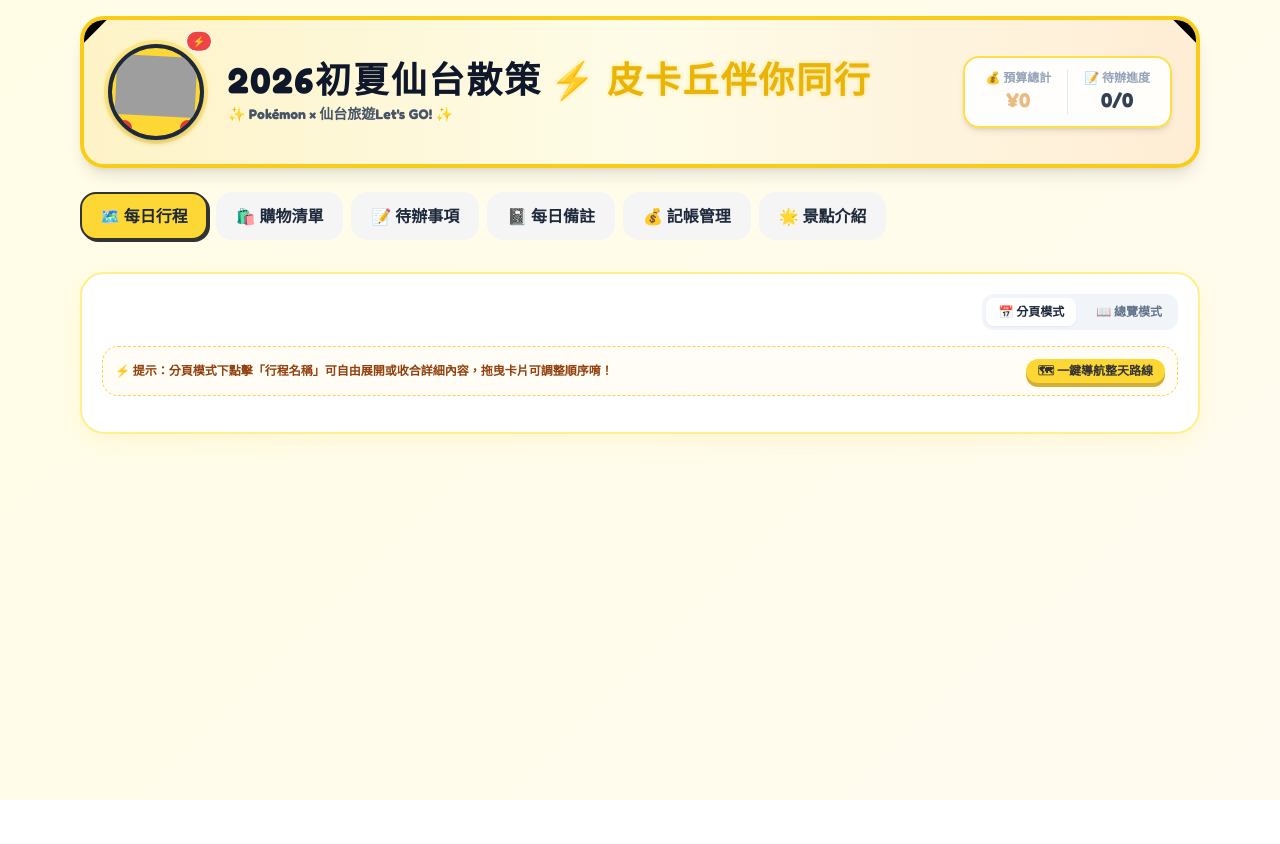
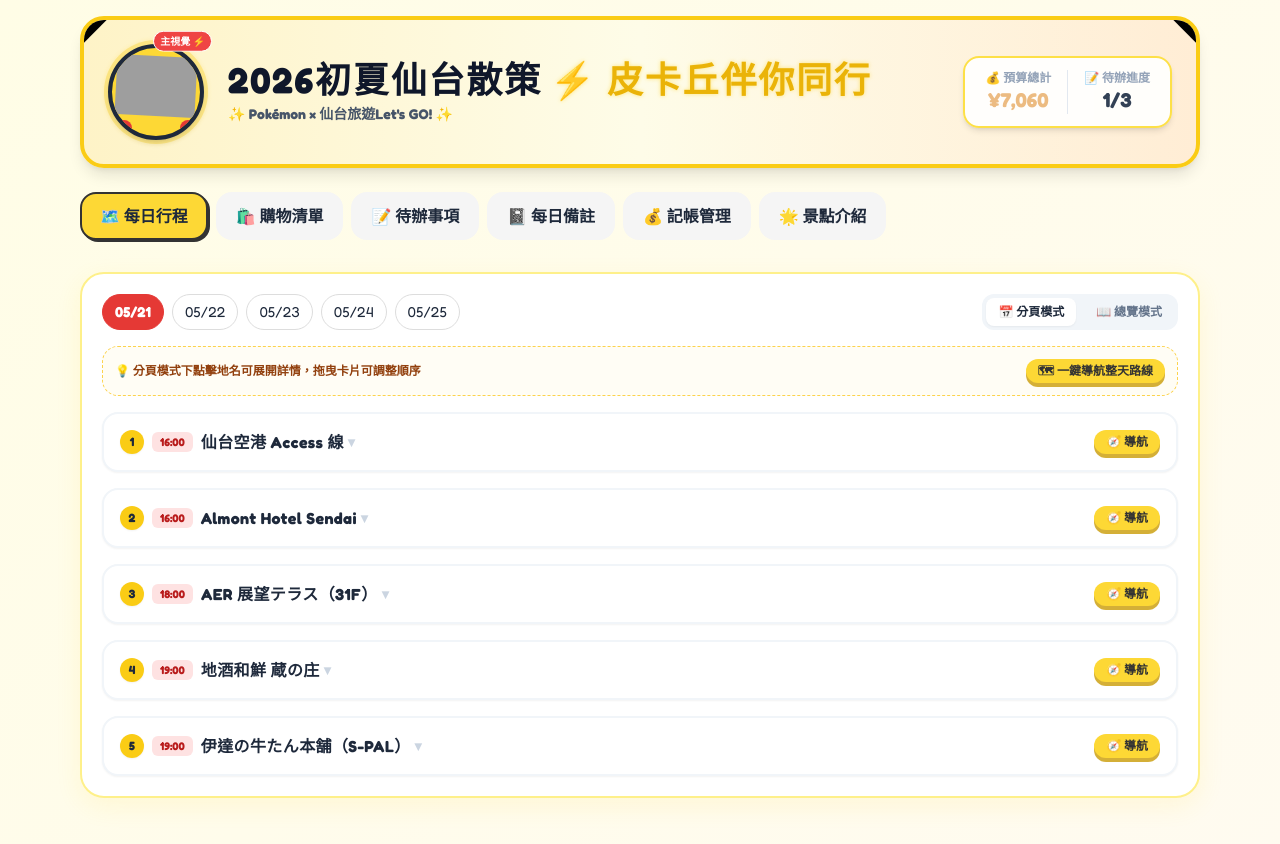
Before and after one commit to yushanccc/sendai-trip, a plain HTML site: page index.html in a window 1280 px wide. Before the commit the page ends 800 px from the top, so only its background shows below. Drawn offline with nearby package versions, Linux system fonts and the light colour scheme; grey boxes are pictures that could not be loaded.

Commit message:
Update index.html

```diff
--- a/index.html
+++ b/index.html
@@ -102,7 +102,7 @@
                         <div class="absolute bottom-0 right-1 w-4 h-4 pikachu-red rounded-full"></div>
                     </div>
                     <div class="absolute -top-2 -right-2 bg-red-500 text-white text-[10px] px-1.5 py-0.5 rounded-full font-black border border-white animate-bounce">
-                        ⚡
+                        主視覺 ⚡
                     </div>
                 </div>
 
@@ -148,7 +148,7 @@
 
                 <div class="bg-amber-50/50 p-3 rounded-2xl flex items-center justify-between mb-4 border border-dashed border-amber-300">
                     <span class="text-xs font-bold text-amber-800 flex items-center gap-1">
-                        ⚡ 提示：分頁模式下點擊「行程名稱」可自由展開或收合詳細內容，拖曳卡片可調整順序唷！
+                        💡 分頁模式下點擊地名可展開詳情，拖曳卡片可調整順序
                     </span>
                     <button class="btn-pika text-xs py-1 px-3" onclick="openFullRoute()">🗺 一鍵導航整天路線</button>
                 </div>
@@ -234,7 +234,7 @@
         </div>
 
         <div id="section-attractions" class="main-section space-y-4 hidden">
-            <div class="card bg-gradient-to-r from-yellow-400 via-orange-300 to-amber-400 border-4 border-slate-800 relative shadow-xl p-6">
+            <div class="card bg-gradient-to-r from-yellow-400 via-orange-300 to-amber-400 border-4 border-slate-800 shadow-xl">
                 <h2 class="text-2xl font-black text-slate-900 flex items-center gap-2">🌟 仙台 & 周邊精選 10 大景點全攻略</h2>
             </div>
 
@@ -248,11 +248,11 @@
 
         let itineraries = JSON.parse(localStorage.getItem("pika_plan")) || {
             "2026/05/21":[
-                {time:"16:30", name:"仙台空港 Access 線", category:"交通", address:"宮城県名取市下増田字南原", cost:"660 圓/人", costDesc:"1F，25 分抵仙台駅", openHours:"全天配合航班", remarks:"星宇JX862 臺北11:35-仙台16:00，直奔市區", lat:38.14, lng:140.92},
-                {time:"17:00", name:"Almont Hotel Sendai", category:"飯店", address:"宮城県仙台市青葉区中央3-10-14", cost:"—", costDesc:"住宿自理", openHours:"24小時", remarks:"5 分到仙台駅，含大浴場放鬆必備", lat:38.257, lng:140.883},
+                {time:"16:00", name:"仙台空港 Access 線", category:"交通", address:"宮城県名取市下増田字南原", cost:"660 圓/人", costDesc:"1F，25 分抵仙台駅", openHours:"全天配合航班", remarks:"下飛機直奔市區的最佳選擇", lat:38.14, lng:140.92},
+                {time:"16:00", name:"Almont Hotel Sendai", category:"飯店", address:"宮城県仙台市青葉区中央3-10-14", cost:"—", costDesc:"住宿自理", openHours:"24小時", remarks:"5 分到仙台駅，含大浴場放鬆必備", lat:38.257, lng:140.883},
                 {time:"18:00", name:"AER 展望テラス（31F）", category:"景點", address:"宮城県仙台市青葉区中央1-3-1 AER 31F", cost:"免費", costDesc:"自由參觀", openHours:"10:00–20:00", remarks:"2 分鐘即達，俯瞰市街全景與落日", lat:38.263, lng:140.882},
                 {time:"19:00", name:"地酒和鮮 蔵の庄", category:"餐廳", address:"宮城県仙台市青葉区中央1丁目周邊", cost:"2,500–4,000/人", costDesc:"三陸海鮮居酒屋", openHours:"17:00–23:00", remarks:"★不吃牛肉首選！宮城在地地酒與海鮮極其豐富", lat:38.259, lng:140.882},
-                {time:, name:"伊達の牛たん本舗（S-PAL，晚餐備選）", category:"餐廳", address:"宮城県仙台市青葉区中央1-1-1 S-PAL", cost:"2,000–3,500/人", costDesc:"厚切鹽烤牛舌定食", openHours:"11:00–22:00", remarks:"備選：適合吃牛肉的同行者，車站直結 S-PAL 內", lat:38.259, lng:140.882}
+                {time:"19:00", name:"伊達の牛たん本舗（S-PAL）", category:"餐廳", address:"宮城県仙台市青葉区中央1-1-1 S-PAL", cost:"2,000–3,500/人", costDesc:"厚切鹽烤牛舌定食", openHours:"11:00–22:00", remarks:"備選：適合吃牛肉的同行者，車站直結 S-PAL 內", lat:38.259, lng:140.882}
             ],
             "2026/05/22":[
                 {time:"08:30", name:"仙台朝市", category:"景點/餐廳", address:"宮城県仙台市青葉区二日町4-7", cost:"免費", costDesc:"店家消費自理", openHours:"08:00–18:00", remarks:"體驗在地早晨活力，海鮮與水果天堂", lat:38.259, lng:140.880},
@@ -274,7 +274,7 @@
                 {time:"14:00", name:"松島 五大堂", category:"景點", address:"宮城県宮城郡松島町松島字町内111", cost:"免費", costDesc:"自由參觀", openHours:"全天開放", remarks:"散步約10-15分鐘。紅漆透橋非常獨特，松島經典地標", lat:38.371, lng:141.060},
                 {time:"14:30", name:"福浦島", category:"景點", address:"宮城県宮城郡松島町松島字普賢堂", cost:"200 圓/人", costDesc:"福浦橋通行費", openHours:"8:30–17:00", remarks:"過紅色渡月橋進入，擁有完整的自然森林步道，慢步環島約30分", lat:38.371, lng:141.060},
                 {time:"19:00", name:"阿部蒲鉾店 本店", category:"餐廳", address:"宮城県仙台市青葉区中央2-3-18", cost:"150 圓/個", costDesc:"現炸瓢簞魚板", openHours:"9:30–18:30", remarks:"超好玩 DIY 烤魚板體驗與美味瓢簞炸！仙台駅前步行3分", lat:38.260, lng:140.881},
-                {time:"19:00", name:"牡蠣と寿司 うみのおきて 仙台朝市總本店", category:"餐廳", address:"宮城県仙台市青葉区中央4-3-1 東四市場ビル1F", cost:"2,000-4,000/人", costDesc:"海鮮壽司料理", openHours:"17:00–00:00", remarks:"朝市旁的夜晚海鮮大本營，生蠔與壽司新鮮度爆表", lat:38.259, lng:140.880},
+                {time:"19:00", name:"牡蠣と寿司 うみのおきて 仙台朝市總本店", category:"餐廳", address:"克城縣仙台市青葉區中央4-3-1 東四市場ビル1F", cost:"2,000-4,000/人", costDesc:"海鮮壽司料理", openHours:"17:00–00:00", remarks:"朝市旁的夜晚海鮮大本營，生蠔與壽司新鮮度爆表", lat:38.259, lng:140.880},
                 {time:"19:00", name:"Zunda Saryo ずんだ茶寮（S-PAL）", category:"餐廳", address:"宮城県仙台市青葉区中央1-1-1 S-PAL", cost:"300-600/人", costDesc:"毛豆泥點心", openHours:"09:00–21:00", remarks:"仙台名物首選！必喝超濃郁毛豆泥昔與麻糬點心", lat:38.260, lng:140.881}
             ],
             "2026/05/24":[
@@ -282,7 +282,7 @@
                 {time:"10:58", name:"一ノ關駅（ポケモン Train 乗車）", category:"交通", address:"岩手県一関市山目字前田", cost:"3,020 圓/人", costDesc:"新幹線+指定席費用另計", openHours:"新幹線車次固定", remarks:"夢幻皮卡丘彩繪列車！有迎賓大娃娃與超熱鬧的舉旗歡迎儀式", lat:38.926, lng:141.138},
                 {time:"11:49", name:"猊鼻渓 舟下り（乗船所）", category:"景點", address:"岩手県一関市東山町長坂町467", cost:"1,800 圓/人", costDesc:"純手搖單槳船往返", openHours:"季節限定營業", remarks:"日本百景大峽谷，全程 90 分鐘，聽船伕高唱民謠、嘗試投擲運玉！", lat:38.991, lng:141.253},
                 {time:"13:40", name:"げいびレストハウス", category:"餐廳", address:"岩手県一関市東山町長坂町467（乗船所旁）", cost:"800–1,500/人", costDesc:"傳統蕎麥麵", openHours:"11:00–16:00", remarks:"下船後步行即達！主打岩手手打蕎麥麵與一口蕎麥麵體驗", lat:38.991, lng:141.253},
-                {time:"17:30", name:"Clis Road ＋ 一番町商店街", category:"景點", address:"宮城県仙台市青葉区一番町3丁目", cost:"免費", costDesc:"逛街採買", openHours:"各店家不同", remarks:"散步約10分鐘，有雨棚大拱頂設計，下雨也能舒服逛街", lat:38.260, lng:140.875},
+                {time:"17:30", name:"Clis Road ＋ 一番町商店街", category:"景點", address:"宮城県仙台市青葉区一番町3丁目", cost:"免費", costDesc:"逛街採買", openHours:"各店家不同", remarks:"散步約10分鐘，有雨棚大拱頂設計，下雨也能舒creativecommons.org服服逛街", lat:38.260, lng:140.875},
                 {time:"19:00", name:"旬味酒好 かん（国分町）", category:"餐廳", address:"宮城県仙台市青葉区国分町2丁目", cost:"2,500–3,500/人", costDesc:"地酒海鮮居酒屋", openHours:"18:00–23:00", remarks:"國分町的隱藏版高質感老店。專賣東北在地名酒與三陸特產下酒菜", lat:38.262, lng:140.870}
             ],
             "2026/05/25":[
@@ -329,7 +329,7 @@
                 cardClass: "border-blue-400 bg-blue-50/70",
                 bgDecor: "🌊 🏝️ ⛵ ☁️",
                 desc: "松島海岸不僅是地理座標，更是日本千年歷史的縮影。當您步出車站，迎面而來的是帶著鹹味的清爽海風與松樹的清香。不搭船，這片區域的「陸地散策」將會非常精采。這裡的步道圍繞著灣岸建設，一側是星羅棋布的 260 餘座小島，一側是國寶級的古剎與茶室。5 月下旬，岸邊的松葉正是翠綠欲滴，陽光在平靜如鏡的海面上折射出寶石般的光澤。",
-                highlight: "• 五大堂 (Godaido)：這是松島的象徵。連結五大堂的「紅漆透橋」刻意設計了缝隙，讓人行走時低頭能見到腳底海水，寓意「修行時需屏除雜念」。<br>• 觀瀾亭 (Kanrantei)：曾是伊達政宗的茶室。必做體驗是坐進面向松島灣的塌塌米席，點一份「抹茶與毛豆泥甜點」，在微風中靜靜欣賞如畫海景，優雅時刻。<br>• 烤牡蠣體驗：松島的牡蠣舉世聞名。必做體驗是步行至附近的「牡蠣小屋」，看著碩大飽滿的牡蠣在火爐上嘶嘶作響，鮮甜香氣將成為旅行最深刻的味覺記憶。",
+                highlight: "• 五大堂 (Godaido)：這是松島的象徵。連結五大堂的「紅漆透橋」刻意設計了縫隙，讓人行走時低頭能見到腳底海水，寓意「修行時需屏除雜念」。<br>• 觀瀾亭 (Kanrantei)：曾是伊達政宗的茶室。必做體驗是坐進面向松島灣的塌塌米席，點一份「抹茶與毛豆泥甜點」，在微風中靜靜欣賞如畫海景，優雅時刻。<br>• 烤牡蠣體驗：松島的牡蠣舉世聞名。必做體驗是步行至附近的「牡蠣小屋」，看著碩大飽滿的牡蠣在火爐上嘶嘶作響，鮮甜香氣將成為旅行最深刻的味覺記憶。",
                 info: "📍 地址：宮城縣宮城郡松島町松島町內<br>⏰ 開放時間：全天開放（五大堂至 16:00；觀瀾亭 08:30 - 17:00）<br>💰 是否收費：區域參觀免費；觀瀾亭入內 200 日圓（餐點另計）"
             },
             {
@@ -482,8 +482,10 @@
 
         function toggleItineraryDetails(idx) {
             const detailsDiv = document.getElementById(`details-${idx}`);
+            const chevron = document.getElementById(`chevron-${idx}`);
             if (detailsDiv) {
-                detailsDiv.classList.toggle('hidden');
+                const isHidden = detailsDiv.classList.toggle('hidden');
+                if (chevron) chevron.style.transform = isHidden ? '' : 'rotate(180deg)';
             }
         }
 
@@ -522,8 +524,9 @@
                             <div class="flex items-center gap-2 flex-wrap cursor-pointer select-none" onclick="toggleItineraryDetails(${idx})">
                                 <span class="w-6 h-6 rounded-full bg-yellow-400 text-slate-800 font-black flex items-center justify-center text-xs shadow-sm">${idx + 1}</span>
                                 <span class="bg-red-100 text-red-700 text-[11px] px-2 py-0.5 rounded-md font-bold">${p.time || '—'}</span>
-                                <h4 class="font-black text-slate-800 tracking-wide text-base flex items-center gap-1 hover:text-amber-600 transition-colors">
+                                <h4 class="font-black text-slate-800 tracking-wide text-base flex items-center gap-1 hover:text-amber-600">
                                     <span>${p.name}</span>
+                                    <span id="chevron-${idx}" class="text-slate-300 text-sm transition-transform duration-200">▾</span>
                                 </h4>
                             </div>
                             <button class="btn-pika text-xs py-1 px-3 shrink-0" onclick="openMap(${p.lat}, ${p.lng})">🧭 導航</button>
@@ -571,16 +574,14 @@
             }
         }
 
-        // 優化為 Google Maps 官方標準搜尋連結 API
         function openMap(lat, lng) {
             window.open(`https://www.google.com/maps/search/?api=1&query=${lat},${lng}`, '_blank');
         }
 
-        // 優化為 Google Maps 官方標準多點導航路徑 API
         function openFullRoute() {
             const currentItems = itineraries[currentDay] || [];
             if (currentItems.length === 0) {
-                alert("今天沒有排行程，不知道往哪走唷！");
+                alert("今天沒有排行程，皮卡丘不知道往哪走角！");
                 return;
             }
             const origin = `${currentItems[0].lat},${currentItems[0].lng}`;
@@ -676,7 +677,7 @@
         function saveNoteData() {
             notes[currentNoteDay] = document.getElementById("noteBox").value;
             localStorage.setItem("pika_notes", JSON.stringify(notes));
-            alert("⚡ 備註儲存成功囉！已幫您把資訊藏好。");
+            alert("⚡ 皮卡丘幫你把這天的備註藏好囉！儲存成功！");
         }
 
         function initExpenseSelect() {
```
